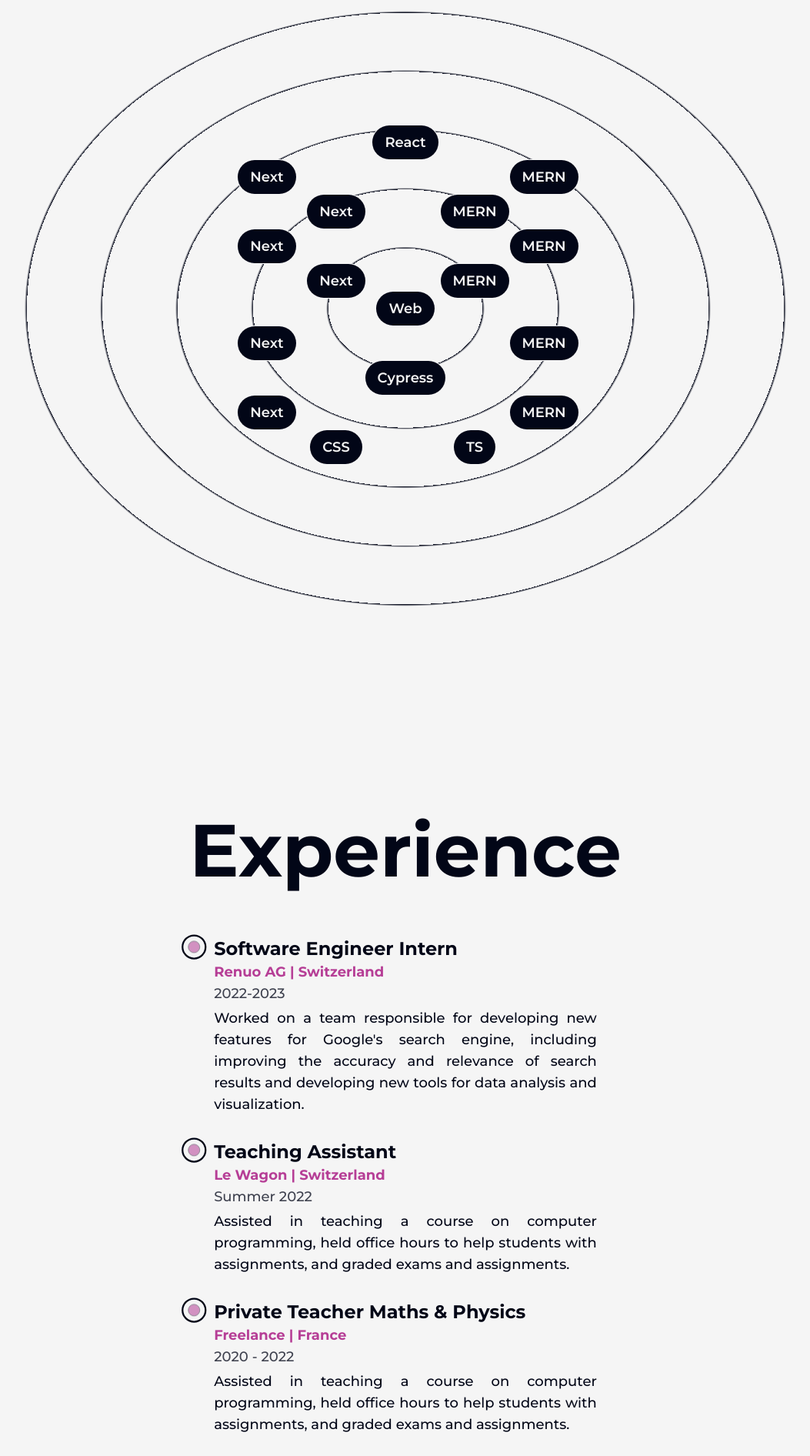
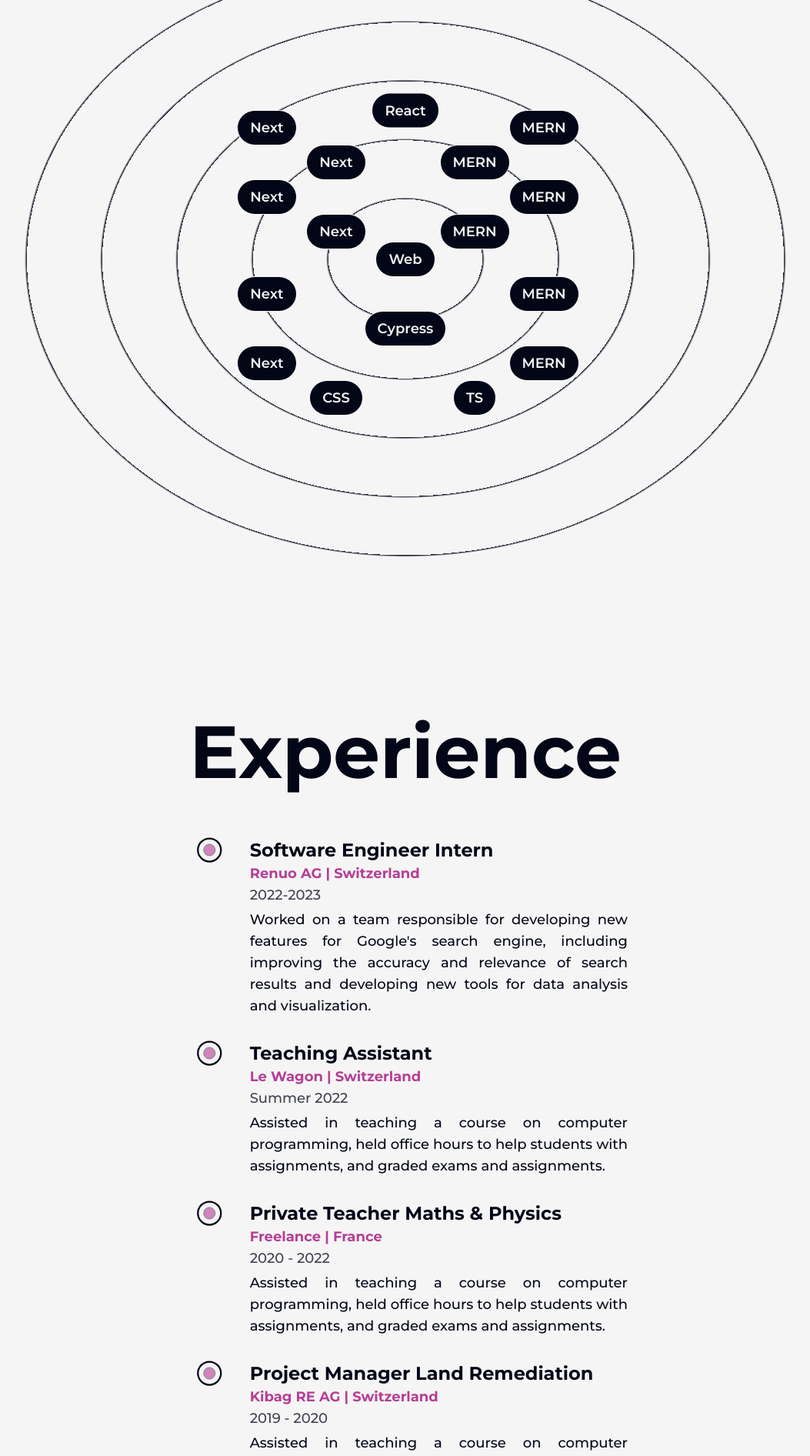
Before and after one commit to SiegfriedBz/portfolio, a Next.js app: page /about in a window 1280 px wide. Shown: the part 1260-3152 px from the top of the page at 77% size, without its empty margins (113-1166 px from the left). Built offline with nearby package versions, Linux system fonts and the light colour scheme.

Commit message:
fix responsive about page

```diff
--- a/src/components/Education.jsx
+++ b/src/components/Education.jsx
@@ -10,17 +10,17 @@ const Education = () => {
   })
 
   return (
-    <div className='mt-16 w-full sm:mt-64'>
+    <div className='mt-16 w-full sm:mt-32 lg:mt-48'>
       <h2 className='mb-8 text-center text-4xl font-bold sm:mb-16 sm:text-6xl md:text-8xl'>
         Education
       </h2>
-      <div ref={ref} className='relative mx-auto w-full sm:w-[90%]'>
+      <div ref={ref} className='relative mx-auto w-full lg:w-[90%] xl:w-[84%]'>
         <motion.div
           style={{ scaleY: scrollYProgress }}
           // className='absolute left-9 top-0 h-full w-[2px] origin-top bg-dark dark:bg-light'
         />
 
-        <ul ref={ref} className='relative mx-auto w-full sm:w-[90%]'>
+        <ul ref={ref} className='relative mx-auto w-full lg:w-[90%] xl:w-[84%]'>
           {degreeList.map((degree) => {
             return <DegreeDetails key={degree.id} {...degree} />
           })}
@@ -45,7 +45,7 @@ const DegreeDetails = ({
     <>
       <li
         ref={ref}
-        className='relative mx-auto mb-8 flex w-[75%] flex-col items-center justify-between first:mt-4 last:mb-4 sm:w-[60%] sm:first:mt-8 sm:last:mb-8'
+        className='relative mx-auto mb-8 flex w-full flex-col items-center justify-between pe-0 ps-[12%] first:mt-4 last:mb-4 sm:first:mt-8 sm:last:mb-8 lg:w-[80%]'
       >
         <ListIcon iconRef={ref} />
         <motion.div
--- a/src/components/Experience.jsx
+++ b/src/components/Experience.jsx
@@ -10,17 +10,17 @@ const Experience = () => {
   })
 
   return (
-    <div className='mt-16 w-full sm:mt-64'>
+    <div className='mt-16 w-full sm:mt-32 lg:mt-48'>
       <h2 className='mb-8 text-center text-4xl font-bold sm:mb-16 sm:text-6xl md:text-8xl'>
         Experience
       </h2>
-      <div ref={ref} className='relative mx-auto w-full sm:w-[90%]'>
+      <div ref={ref} className='relative mx-auto w-full lg:w-[90%] xl:w-[84%]'>
         <motion.div
           style={{ scaleY: scrollYProgress }}
           // className='absolute left-0 top-0 h-full w-[2px] origin-top bg-dark dark:bg-light sm:left-9'
         />
 
-        <ul ref={ref} className='relative mx-auto w-full sm:w-[90%]'>
+        <ul ref={ref} className='relative mx-auto w-full lg:w-[90%] xl:w-[84%]'>
           {jobList.map((work) => {
             return <JobDetails key={work.id} {...work} />
           })}
@@ -45,7 +45,7 @@ const JobDetails = ({
     <>
       <li
         ref={ref}
-        className='relative mx-auto mb-8 flex w-[75%] flex-col items-center justify-between first:mt-4 last:mb-4 sm:w-[60%] sm:first:mt-8 sm:last:mb-8'
+        className='relative mx-auto mb-8 flex w-full flex-col items-center justify-between pe-0 ps-[12%] first:mt-4 last:mb-4 sm:first:mt-8 sm:last:mb-8 lg:w-[80%]'
       >
         <ListIcon iconRef={ref} />
         <motion.div
--- a/src/components/Footer.jsx
+++ b/src/components/Footer.jsx
@@ -41,7 +41,7 @@ const Footer = () => {
             target='_blank'
             className='ps-2 underline underline-offset-2 hover:text-gray-700 dark:hover:text-gray-300'
           >
-            Siegfried
+            SiegfriedB
           </a>
         </div>
         <div className='hidden items-center gap-4 md:flex'>
--- a/src/components/ListIcon.jsx
+++ b/src/components/ListIcon.jsx
@@ -7,7 +7,7 @@ const ListIcon = ({ iconRef }) => {
   })
 
   return (
-    <figure className='absolute -left-[82px] -top-[24px] stroke-dark'>
+    <figure className='absolute -left-[48px] -top-[22px] stroke-dark sm:-left-[24px] md:-left-[32px] lg:-left-[22px] xl:-left-[8x]'>
       <svg width={75} height={75} viewBox='0 0 100 100'>
         <circle
           cx={75}
--- a/src/components/Skills.jsx
+++ b/src/components/Skills.jsx
@@ -2,7 +2,7 @@ import { motion } from 'framer-motion'
 
 const Skills = () => {
   return (
-    <div className='mt-16 h-screen w-full sm:h-max md:mt-64'>
+    <div className='mt-16 h-[360px] w-full sm:mt-32 sm:h-max lg:mt-48'>
       <h2 className='text-center text-4xl font-bold sm:text-6xl md:text-8xl'>
         Skills
       </h2>
@@ -10,14 +10,13 @@ const Skills = () => {
         className='sm:bg-circularLightSm sm:dark:bg-circularDarkSm md:bg-circularLightMd
           md:dark:bg-circularDarkMd lg:bg-circularLightLg
           lg:dark:bg-circularDarkLg relative
-          mx-auto
-          flex h-1/2 w-[85vw]
-          items-center justify-center rounded-full bg-circularLight dark:bg-circularDark sm:h-[60vh] sm:w-full
-          sm:p-4 md:h-[70vh] md:p-6 lg:h-[80vh]
-           xl:h-screen
+          mx-auto flex h-5/6 w-[85vw] items-center justify-center
+          rounded-full bg-circularLight dark:bg-circularDark sm:h-[70vh] sm:w-full
+          md:h-[70vh] lg:h-[80vh]
+          xl:h-screen
         '
       >
-        <Skill name='React' y='-12em' />
+        <Skill name='React' y='-10.75em' />
 
         <Skill name='Next' x='-10em' y='-9.5em' />
         <Skill name='MERN' x='10em' y='-9.5em' />
```
